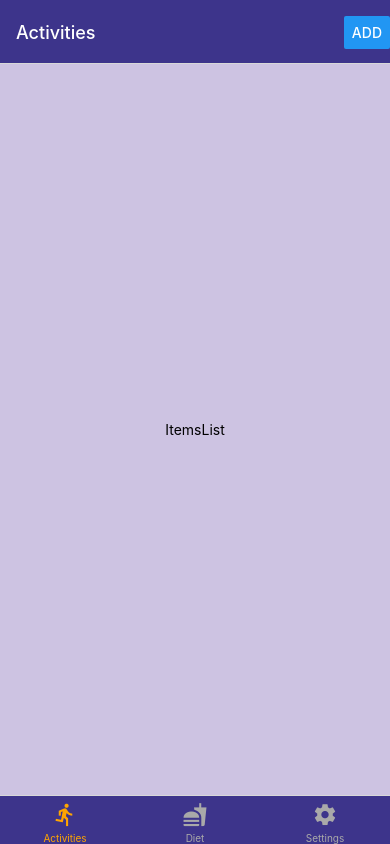
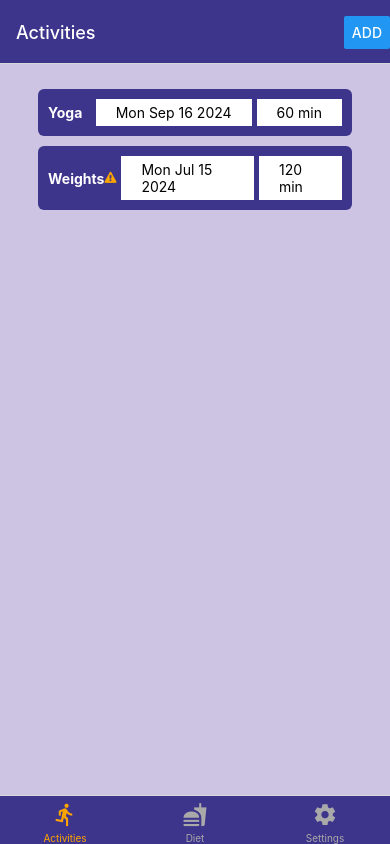
Before and after one commit to ln541758/diet-activities, a React Native app: screen /Home in a window 390 px wide. Built offline with nearby package versions, Linux system fonts and the light colour scheme.

Commit message:
Implement the list of entries

```diff
--- a/Components/ItemsList.js
+++ b/Components/ItemsList.js
@@ -1,12 +1,104 @@
-import { StyleSheet, Text, View } from 'react-native'
-import React from 'react'
+import { StyleSheet, Text, View, ScrollView } from "react-native";
+import React, { useEffect, useState } from "react";
+import FontAwesome from "@expo/vector-icons/FontAwesome";
+import Style from "./Style";
 
-export default function ItemsList() {
+const dietData = [
+  {
+    title: "Breakfast",
+    date: "Tue Sep 17 2024",
+    amount: 500,
+    warning: false,
+  },
+  {
+    title: "Lunch",
+    date: "Wed Sep 25 2024",
+    amount: 900,
+    warning: true,
+  },
+];
+
+const activitiesData = [
+  {
+    title: "Yoga",
+    date: "Mon Sep 16 2024",
+    amount: 60,
+    warning: false,
+  },
+  {
+    title: "Weights",
+    date: "Mon Jul 15 2024",
+    amount: 120,
+    warning: true,
+  },
+];
+
+export default function ItemsList({ route }) {
+  const { type } = route.params;
+  const [data, setData] = useState([]);
+  useEffect(() => {
+    if (type === "Diet") {
+      setData(dietData);
+    } else if (type === "Activities") {
+      setData(activitiesData);
+    }
+  }, [type]);
+
   return (
-    <View>
-      <Text>ItemsList</Text>
-    </View>
-  )
+    <ScrollView contentContainerStyle={Style}>
+      <View style={styles.container}>
+        {data.map((item, index) => (
+          <View key={index} style={styles.card}>
+            <Text style={styles.title}>{item.title}</Text>
+            <View style={styles.detailsContainer}>
+              {item.warning && (
+                <FontAwesome name="warning" style={styles.icon} />
+              )}
+              <Text style={styles.text}>{item.date}</Text>
+              <Text style={[styles.text, { marginLeft: 5 }]}>
+                {type === "Diet" ? item.amount : item.amount + " min"}
+              </Text>
+            </View>
+          </View>
+        ))}
+      </View>
+    </ScrollView>
+  );
 }
 
-const styles = StyleSheet.create({})
+const styles = StyleSheet.create({
+  container: {
+    flex: 1,
+    marginTop: 20,
+    alignItems: "center",
+  },
+  card: {
+    flexDirection: "row",
+    backgroundColor: "#3D348B",
+    borderRadius: 6,
+    padding: 10,
+    margin: 5,
+    width: "90%",
+  },
+  title: {
+    color: "white",
+    alignSelf: "center",
+    fontWeight: "bold",
+  },
+  icon: {
+    color: "orange",
+    size: 20,
+    alignSelf: "center",
+    marginRight: 5,
+  },
+  text: {
+    backgroundColor: "white",
+    padding: 5,
+    paddingHorizontal: 20,
+  },
+  detailsContainer: {
+    flex: 4,
+    flexDirection: "row",
+    justifyContent: "flex-end",
+  },
+});
--- a/Screens/Home.js
+++ b/Screens/Home.js
@@ -4,9 +4,8 @@ import Diet from "./Diet";
 import Settings from "./Settings";
 import MaterialCommunityIcons from "@expo/vector-icons/MaterialCommunityIcons";
 import { createBottomTabNavigator } from "@react-navigation/bottom-tabs";
+import Activities from "./Activities";
 import ItemsList from "../Components/ItemsList";
-import Activities from "./Activities";
-import Item from "./Item";
 
 export default function Home({navigation}) {
   const Tab = createBottomTabNavigator();
@@ -40,7 +39,8 @@ export default function Home({navigation}) {
     >
       <Tab.Screen
         name="Activities"
-        component={Item}
+        component={ItemsList}
+        initialParams={{ type: "Activities" }}
         options={{
           headerRight: () => {
             return (
@@ -54,7 +54,8 @@ export default function Home({navigation}) {
       />
       <Tab.Screen
         name="Diet"
-        component={Item}
+        component={ItemsList}
+        initialParams={{ type: "Diet" }}
         options={{
           headerRight: () => {
             return <Button title="Add" onPress={()=>navigation.navigate("Add A Diet Entry")} />;
--- a/Screens/Item.js
+++ /dev/null
@@ -1,17 +0,0 @@
-import { StyleSheet, Text, View } from 'react-native'
-import React from 'react'
-import ItemsList from '../Components/ItemsList'
-import Style from '../Components/Style'
-import { ScrollView } from 'react-native-gesture-handler'
-
-export default function Item() {
-  return (
-    <ScrollView contentContainerStyle={Style}>
-
-      <ItemsList/>
-
-    </ScrollView>
-  )
-}
-
-const styles = StyleSheet.create({})
```
